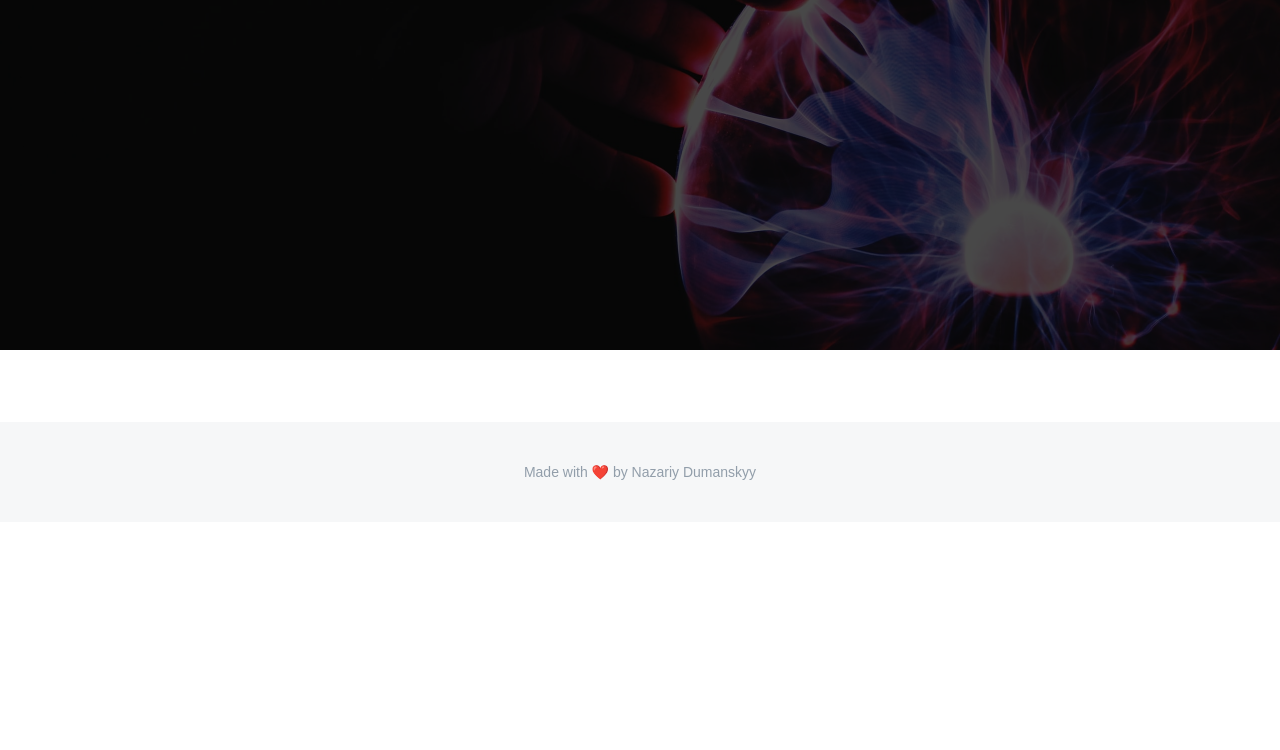
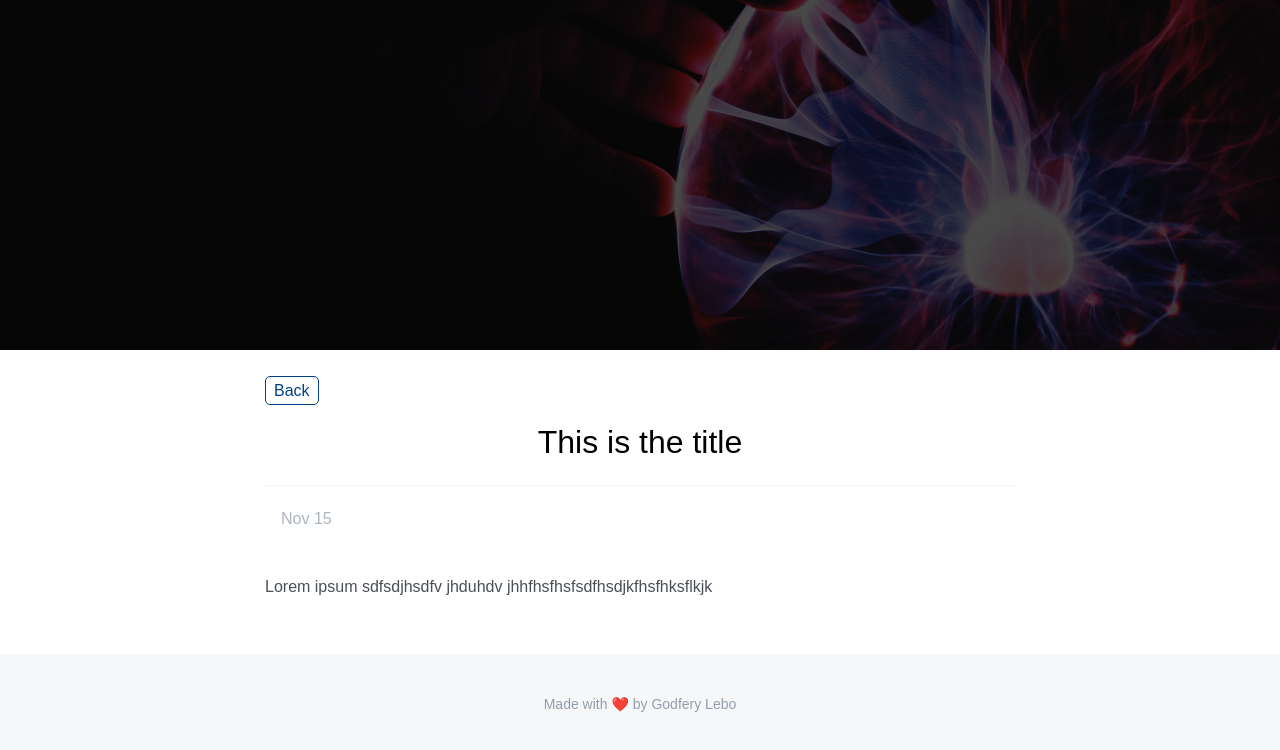
Before and after one commit to emorilebo/pwj8_blog, a plain HTML site: page pwj-module-8-my-blog-app-master/exercises/post.html in a window 1280 px wide. Drawn offline with Linux system fonts and the light colour scheme.

Commit message:
Project new post complete

```diff
--- a/pwj-module-8-my-blog-app-master/exercises/post.html
+++ b/pwj-module-8-my-blog-app-master/exercises/post.html
@@ -18,10 +18,20 @@
                     <!-- TODO: Add div class "navigation" to link back to home page HINT: make it a link -->
                     <!-- TODO: Stylize navigation in style.css -->
                     <!-- TODO: Add all divs for post title, post, date, post content based on ids in post.css   -->
+                    <div class="navigation">
+                        <a href="./index.html">Back</a>
+
+                    </div>
+                    <div class="post-container">
+                        <div id="individual-post-title">This is the title</div>
+                        <div id="individual-post-date">Nov 15</div>
+                        <div id="individual-post-content">Lorem ipsum sdfsdjhsdfv jhduhdv jhhfhsfhsfsdfhsdjkfhsfhksflkjk</div>
+                    </div>
+
                 </div>
             </div>
             <footer>
-                <p>Made with ❤️ by Nazariy Dumanskyy</p>
+                <p>Made with ❤️ by Godfery Lebo</p>
             </footer>
         </div>
         <script src="js/post.js" async defer></script>
--- a/pwj-module-8-my-blog-app-master/exercises/style/post.css
+++ b/pwj-module-8-my-blog-app-master/exercises/style/post.css
@@ -1,13 +1,29 @@
 /* ADD styling for all of the divs in post.html to match  */
 
 #individual-post-title {
+    text-align: center;
+    font-size: 2em;
+    padding-top: 24px;
+    padding-bottom: 24px;
 
 }
 
 #individual-post-date {
+    padding-top: 24px;
+    padding-bottom: 24px;
+    border-top: 1px solid #f1f4f8;
+    border-bottom: 1px solif #f1f4f8;
+    padding-left: 16px;
+    color: #adb5bd
 
 }
 
 #individual-post-content {
+    padding-top: 24px;
+    padding-bottom: 16px;
+    padding-right: 16px;
+    color: #495057;
+    line-height: 1.4;
+
 
 }
--- a/pwj-module-8-my-blog-app-master/exercises/style/style.css
+++ b/pwj-module-8-my-blog-app-master/exercises/style/style.css
@@ -155,3 +155,12 @@ footer {
 .nav-button.new-post-buton:hover{
     background-color: #002349;
 }
+
+.navigation a{
+    text-decoration: none;
+    color: #004186;
+    border: 1px solid;
+    border-radius: 5px;
+    padding: 5px 8px;
+
+}
```
